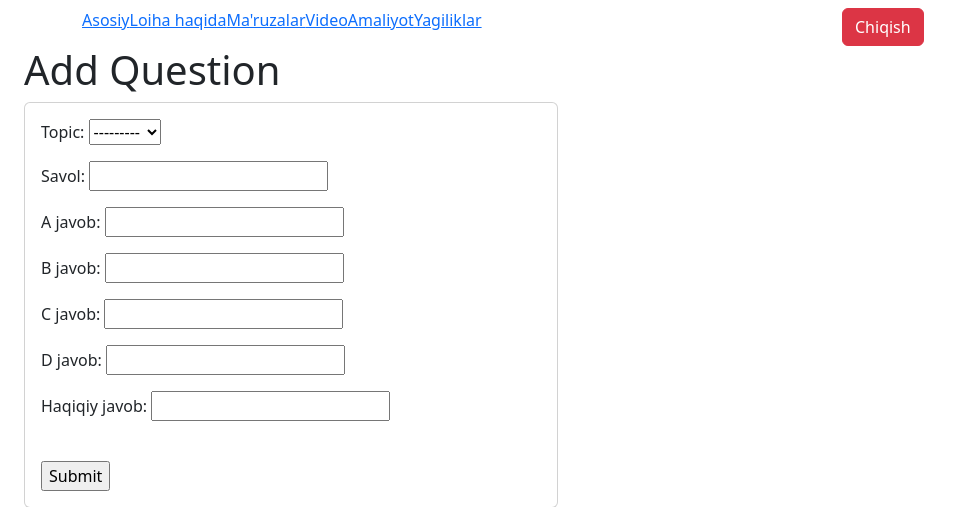
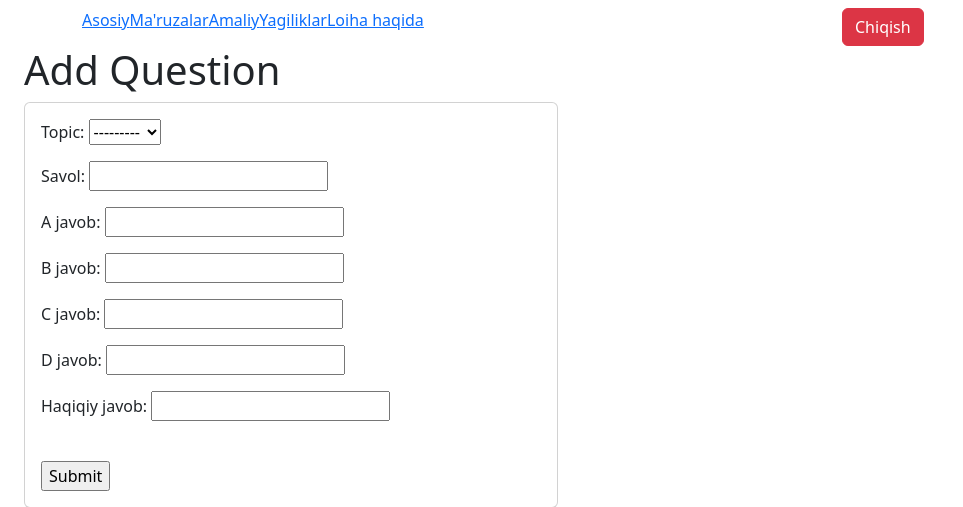
Before and after one commit to ShukuraliProgrammer/students-check, a Django app: page /addques in a window 1280 px wide. Shown: the top 507 px of the page, without its empty margins (0-963 px from the left). Run offline with Django 4.2, Linux system fonts and the light colour scheme; a user stored in the database is signed in; data comes from the database, SQL or seed files in the repository; some libraries are stand-ins or nearby versions.

Commit message:
change base

```diff
--- a/templates/base.html
+++ b/templates/base.html
@@ -26,11 +26,10 @@
 										<div class="nav-inner">
                                             <ul class="nav main-menu menu navbar-nav">
                                                 <li class="active"><a href="/">Asosiy</a></li>
+                                                <li><a href="/">Ma'ruzalar</a></li>
+                                                <li><a href="/">Amaliy</a></li>
+                                                <li><a href="{% url 'posts' %}">Yagiliklar</a></li>
                                                 <li><a href="{% url 'all_lecture' %}">Loiha haqida</a></li>
-                                                <li><a href="report.html">Ma'ruzalar</a></li>
-                                                <li><a href="videomaker.html">Video</a></li>
-                                                <li><a href="practic.html">Amaliyot</a></li>
-                                                <li><a href="news.html">Yagiliklar</a></li>
                                             </ul>
 										</div>
 									</div>
```
